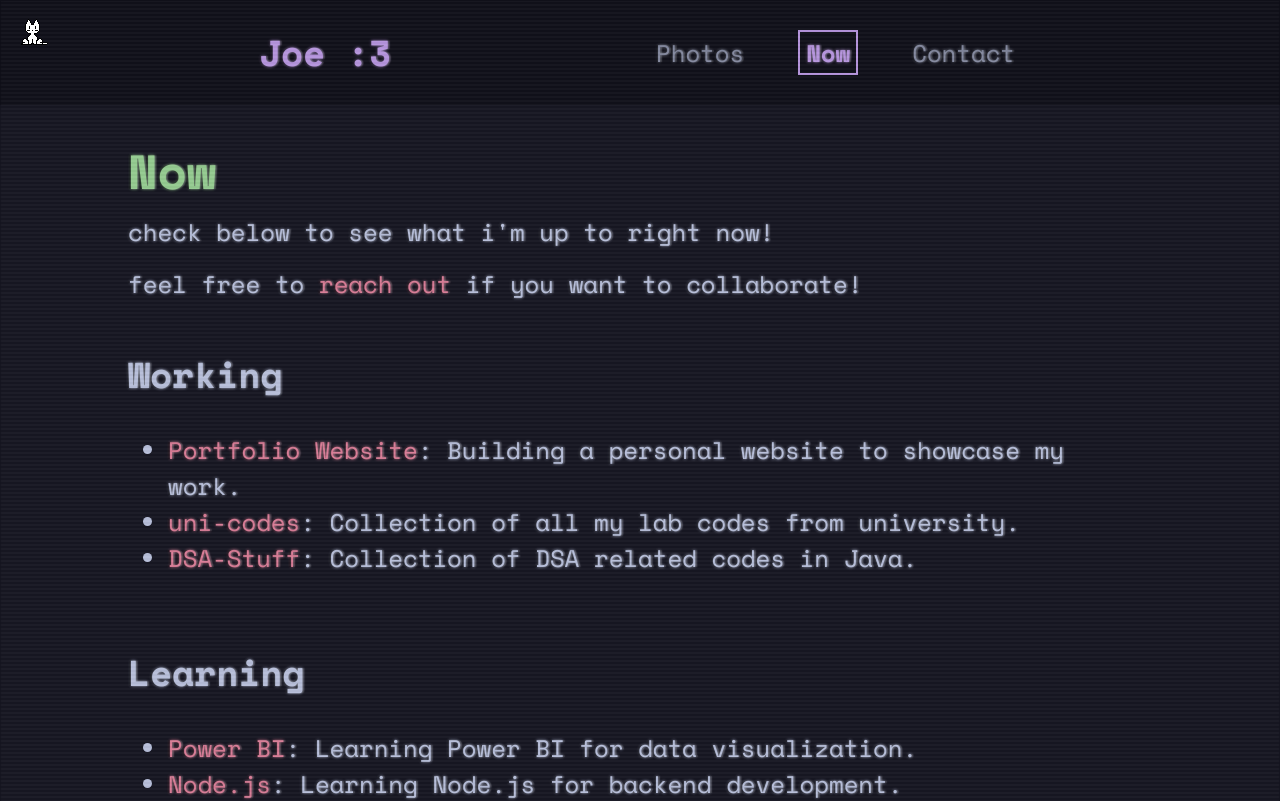
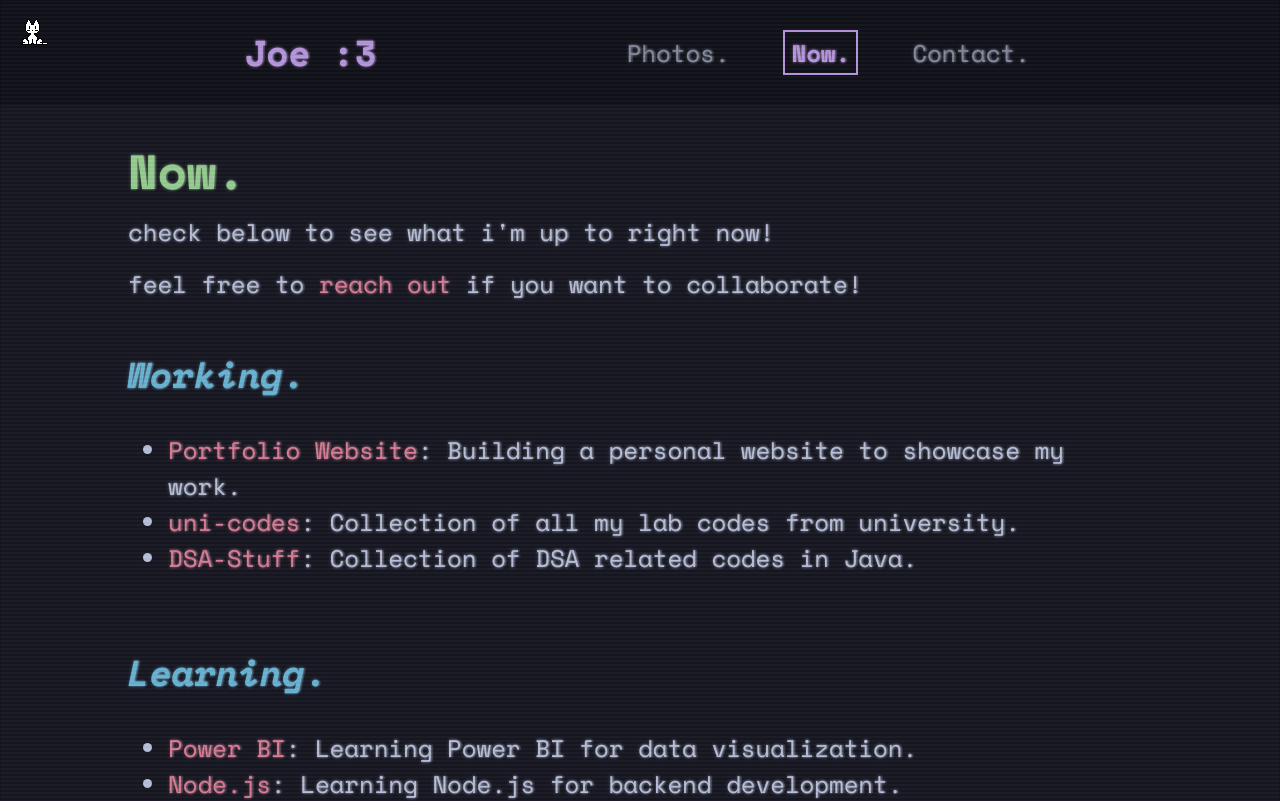
Before and after one commit to joejo-joestar/joestar, a React (Vite) app: page /nownownow in a window 1280 px wide. Shown: the top 801 px of the page. Built offline with nearby package versions, Linux system fonts and the light colour scheme; no server answers.

Commit message:
updated the page headings

```diff
--- a/src/components/Navbar/index.tsx
+++ b/src/components/Navbar/index.tsx
@@ -28,13 +28,13 @@ const Navbar = () => {
             </div>
             <div className="nav-links font-heading">
               <NavLink to="/pics" style={activeStyle}>
-                Photos
+                Photos.
               </NavLink>
               <NavLink to="/nownownow" style={activeStyle}>
-                Now
+                Now.
               </NavLink>
               <NavLink to="/contact" style={activeStyle}>
-                Contact
+                Contact.
               </NavLink>
             </div>
           </>
@@ -102,21 +102,21 @@ const Navbar = () => {
                     style={activeStyle}
                     onClick={() => setIsOpen(false)}
                   >
-                    Photos
+                    Photos.
                   </NavLink>
                   <NavLink
                     to="/nownownow"
                     style={activeStyle}
                     onClick={() => setIsOpen(false)}
                   >
-                    Now
+                    Now.
                   </NavLink>
                   <NavLink
                     to="/contact"
                     style={activeStyle}
                     onClick={() => setIsOpen(false)}
                   >
-                    Contact
+                    Contact.
                   </NavLink>
                 </div>
               </div>
--- a/src/routes/Now/index.tsx
+++ b/src/routes/Now/index.tsx
@@ -7,7 +7,7 @@ const Now = () => {
   useScrollToTop();
   return (
     <section className="now">
-      <h1>Now</h1>
+      <h1>Now.</h1>
       <div className="body-content">
         <span>check below to see what i'm up to right now!</span>
         <span>
@@ -17,7 +17,9 @@ const Now = () => {
 
         {/* Working */}
         <div>
-          <h2>Working</h2>
+          <h2>
+            <em>Working.</em>
+          </h2>
           <ul>
             {workingList.map((item, index) => (
               <li key={index} className="item">
@@ -32,7 +34,9 @@ const Now = () => {
 
         {/* Learning */}
         <div>
-          <h2>Learning</h2>
+          <h2>
+            <em>Learning.</em>
+          </h2>
           <ul>
             {learningList.map((item, index) => (
               <li key={index} className="item">
@@ -47,7 +51,9 @@ const Now = () => {
 
         {/* Reading */}
         <div>
-          <h2>Reading</h2>
+          <h2>
+            <em>Reading.</em>
+          </h2>
           <ul>
             {readingList.map((book, index) => (
               <li key={index} className="item">
```
